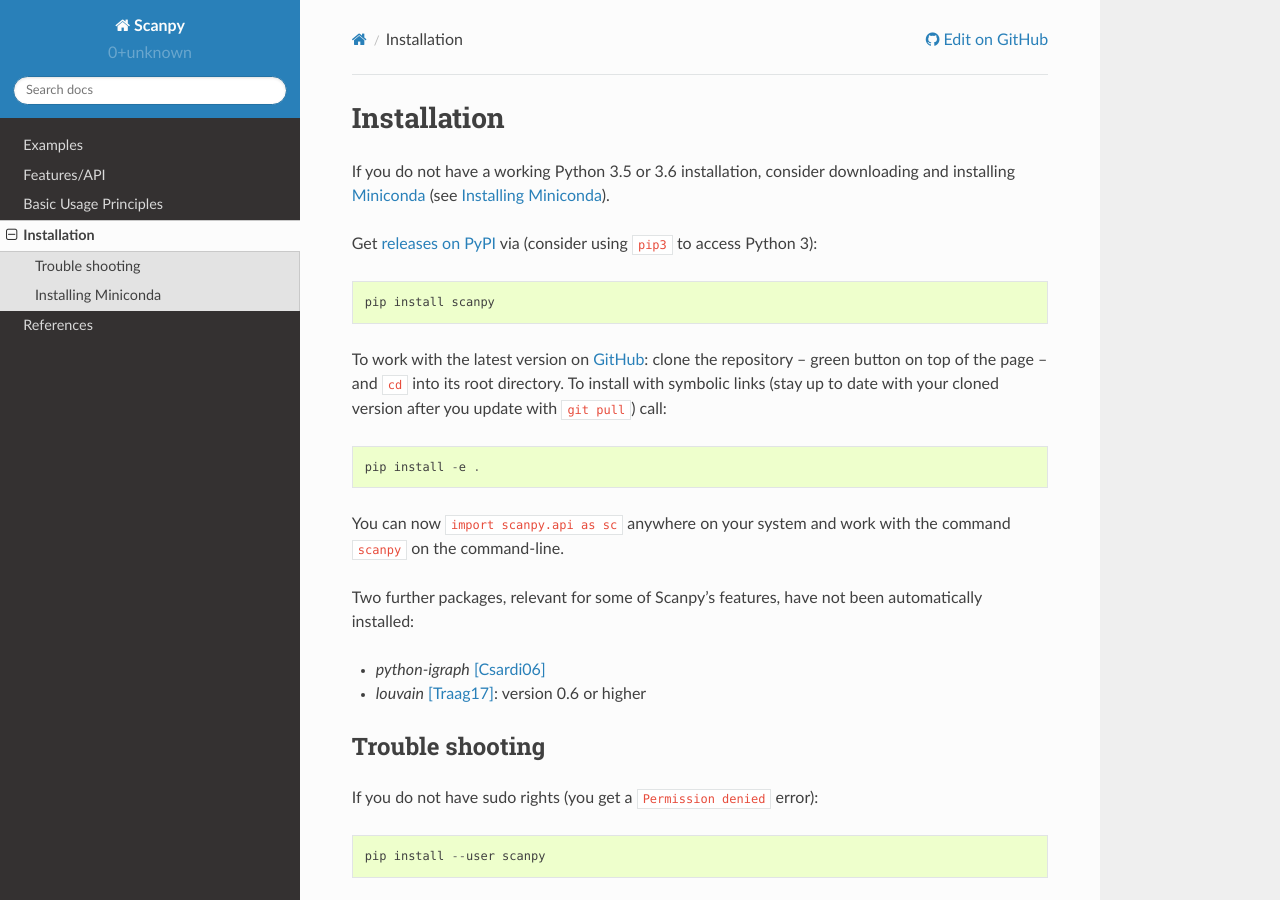
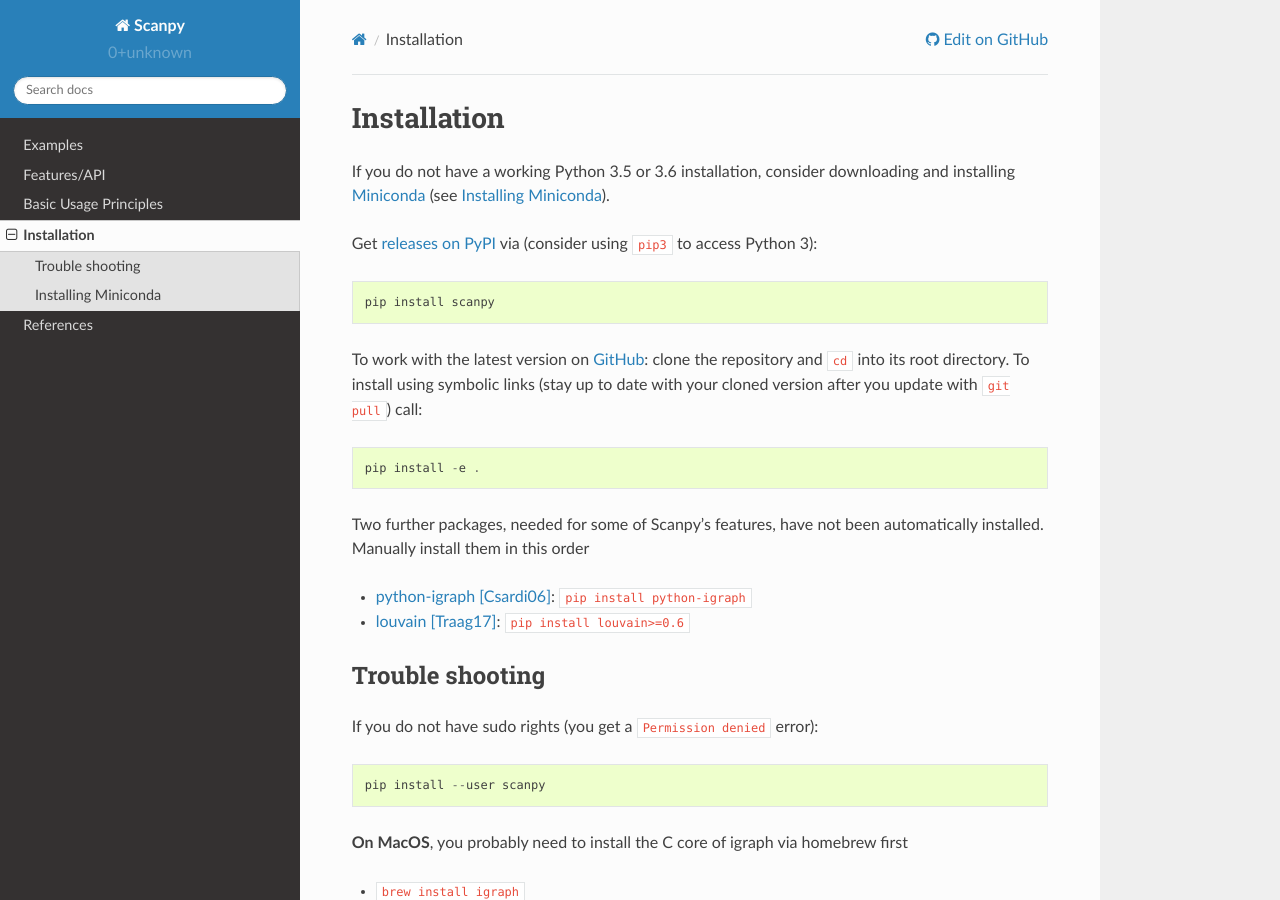
Before and after one commit to scverse/scanpy, a Sphinx documentation site: the page built from docs/installation.rst, in a window 1280 px wide and 900 px high. Built offline with Sphinx 7.4.7 and the Read the Docs theme 2.0.0, drawn with Linux system fonts in a browser that asks for light colours.

Commit message:
updated docs

```diff
--- a/docs/installation.rst
+++ b/docs/installation.rst
@@ -7,16 +7,14 @@
 
   pip install scanpy
 
-To work with the latest version on `GitHub <https://github.com/theislab/scanpy>`__: clone the repository – green button on top of the page – and ``cd`` into its root directory. To install with symbolic links (stay up to date with your cloned version after you update with ``git pull``) call::
+To work with the latest version on `GitHub <https://github.com/theislab/scanpy>`__: clone the repository and ``cd`` into its root directory. To install using symbolic links (stay up to date with your cloned version after you update with ``git pull``) call::
 
     pip install -e .
 
-You can now ``import scanpy.api as sc`` anywhere on your system and work with the command ``scanpy`` on the command-line.
+Two further packages, needed for some of Scanpy's features, have not been automatically installed. Manually install them in this order
 
-Two further packages, relevant for some of Scanpy's features, have not been automatically installed:
-
-- `python-igraph` [Csardi06]_
-- `louvain` [Traag17]_: version 0.6 or higher
+- `python-igraph <http://igraph.org/python/>`__ [Csardi06]_: ``pip install python-igraph``
+- `louvain <https://github.com/vtraag/louvain-igraph>`__ [Traag17]_: ``pip install louvain>=0.6``
 
 
 Trouble shooting
```
